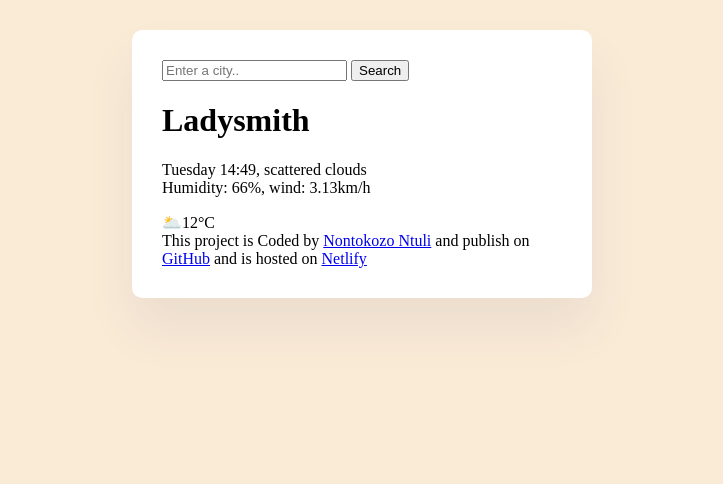
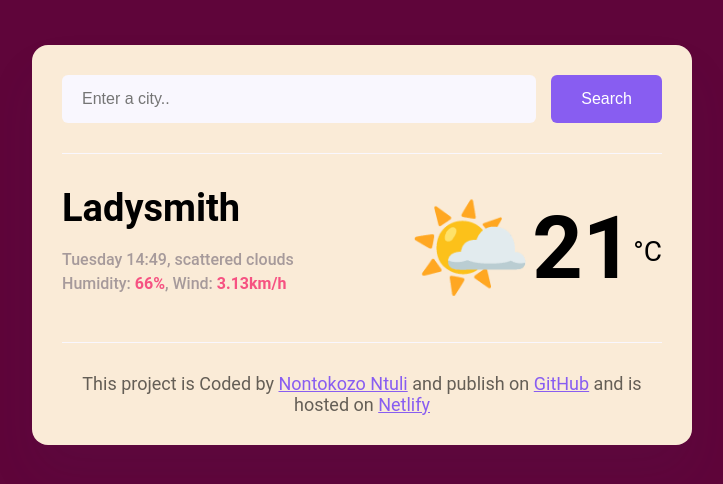
Before and after one commit to NontokozoNtuli/Isimo-Sezulu, a plain HTML site: page index.html in a window 1280 px wide. Shown: the whole page, without its empty margins (278-1001 px from the left). Drawn offline with Linux system fonts and the light colour scheme; files whose address does not match are found by name.

Commit message:
added index.js and updated style,css

```diff
--- a/index.html
+++ b/index.html
@@ -4,31 +4,39 @@
     <meta charset="UTF-8" />
     <meta name="viewport" content="width=device-width, initial-scale=1.0" />
     <title>Isimo-Sezulu</title>
-    <link
-      rel="stylesheet"
-      href="C:\Users\cc ladysmith\Documents\GitHub\Isimo-Sezulu\style.css"
-    />
+    <link rel="stylesheet" href="style.css" />
   </head>
   <body>
     <div class="isimo-sezulu">
       <header>
-        <form>
-          <input type="search" placeholder="Enter a city.." required />
-          <input type="submit" value="Search" />
+        <form class="search-form">
+          <input
+            type="search"
+            placeholder="Enter a city.."
+            required
+            id="search-form-input"
+            class="search-form-input"
+          />
+          <input type="submit" value="Search" class="search-form-button" />
         </form>
-
-        <main>
+      </header>
+      <main>
+        <div class="isimo-sezulu-data">
           <div>
-            <h1>Ladysmith</h1>
-            <p>
+            <h1 class="isimo-sezulu-city" id="city">Ladysmith</h1>
+            <p class="isimo-sezulu-details">
               Tuesday 14:49, scattered clouds
               <br />
-              Humidity: 66%, wind: 3.13km/h
+              Humidity: <strong>66%</strong>, Wind: <strong>3.13km/h</strong>
             </p>
           </div>
-          <div>🌥️12°C</div>
-        </main>
-      </header>
+          <div class="isimo-sezulu-temperature-container">
+            <div class="isimo-sezulu-icon">🌤️</div>
+            <div class="isimo-sezulu-temperature">21</div>
+            <div class="isimo-sezulu-unit">°C</div>
+          </div>
+        </div>
+      </main>
 
       <footer>
         This project is Coded by
@@ -45,5 +53,6 @@
         >
       </footer>
     </div>
+    <script src="index.js"></script>
   </body>
 </html>
--- /dev/null
+++ b/index.js
@@ -0,0 +1,8 @@
+function handleSearchSubmit(event) {
+  event.preventDefault();
+  let searchInput = document.querySelector("search-form-input");
+  let cityElement = document.querySelector("#City");
+  cityElement.innerHTML = searchInput.value;
+}
+let searchFormElement = document.querySelector("search-form");
+searchFormElement.addEventListener("submit", handleSearchSubmit);
--- a/style.css
+++ b/style.css
@@ -1,12 +1,96 @@
 body {
-  background-color: antiquewhite;
+  background-color: #5f053a;
+  font-family: "Roboto", sans-serif;
+  margin: 0;
+  padding: 0;
 }
 
+a {
+  color: #885df1;
+}
 .isimo-sezulu {
-  background: white;
-  margin: 30px auto;
+  background: antiquewhite;
+  max-width: 600px;
+  margin: 45px auto;
   box-shadow: 0 30px 50px rgba(65, 50, 100, 0.08);
+  border-radius: 16px;
   padding: 30px;
-  border-radius: 10px;
-  max-width: 400px;
 }
+header {
+  border-bottom: 1px solid #f9f7fe;
+  padding: 0 0 30px 0;
+}
+.search-form {
+  display: flex;
+  align-items: center;
+  gap: 10px;
+}
+.search-form-input {
+  background-color: #f9f7fe;
+  border: none;
+  border-radius: 6px;
+  width: 80%;
+  font-size: 16px;
+  padding: 15px 20px;
+}
+.search-form-button {
+  background: #885df1;
+  padding: 15px 30px;
+  border: none;
+  font-size: 16px;
+  margin-left: 5px;
+  border-radius: 6px;
+  color: white;
+  cursor: pointer;
+}
+
+main {
+  padding: 30px 0;
+}
+.isimo-sezulu-data {
+  display: flex;
+  justify-content: space-between;
+}
+.isimo-sezulu-city {
+  margin: 0;
+  font-size: 38px;
+  line-height: 48px;
+}
+.isimo-sezulu-details {
+  font-size: 16px;
+  color: rgba(39, 33, 66, 0.4);
+  line-height: 24px;
+  font-weight: 500;
+}
+.isimo-sezulu-details strong {
+  color: #f65282;
+}
+
+.isimo-sezulu-temperature-container {
+  display: flex;
+  align-items: center;
+}
+
+.isimo-sezulu-icon {
+  font-size: 100px;
+  background-size: cover;
+}
+
+.isimo-sezulu-temperature {
+  font-size: 88px;
+  line-height: 88px;
+  font-weight: bold;
+}
+
+.isimo-sezulu-unit {
+  margin-top: 6px;
+  font-size: 28px;
+}
+
+footer {
+  border-top: 1px solid #f9f7fe;
+  padding: 30px 0 0 0;
+  text-align: center;
+  font-size: 18px;
+  color: rgba(0, 0, 0, 0.6);
+}
```
